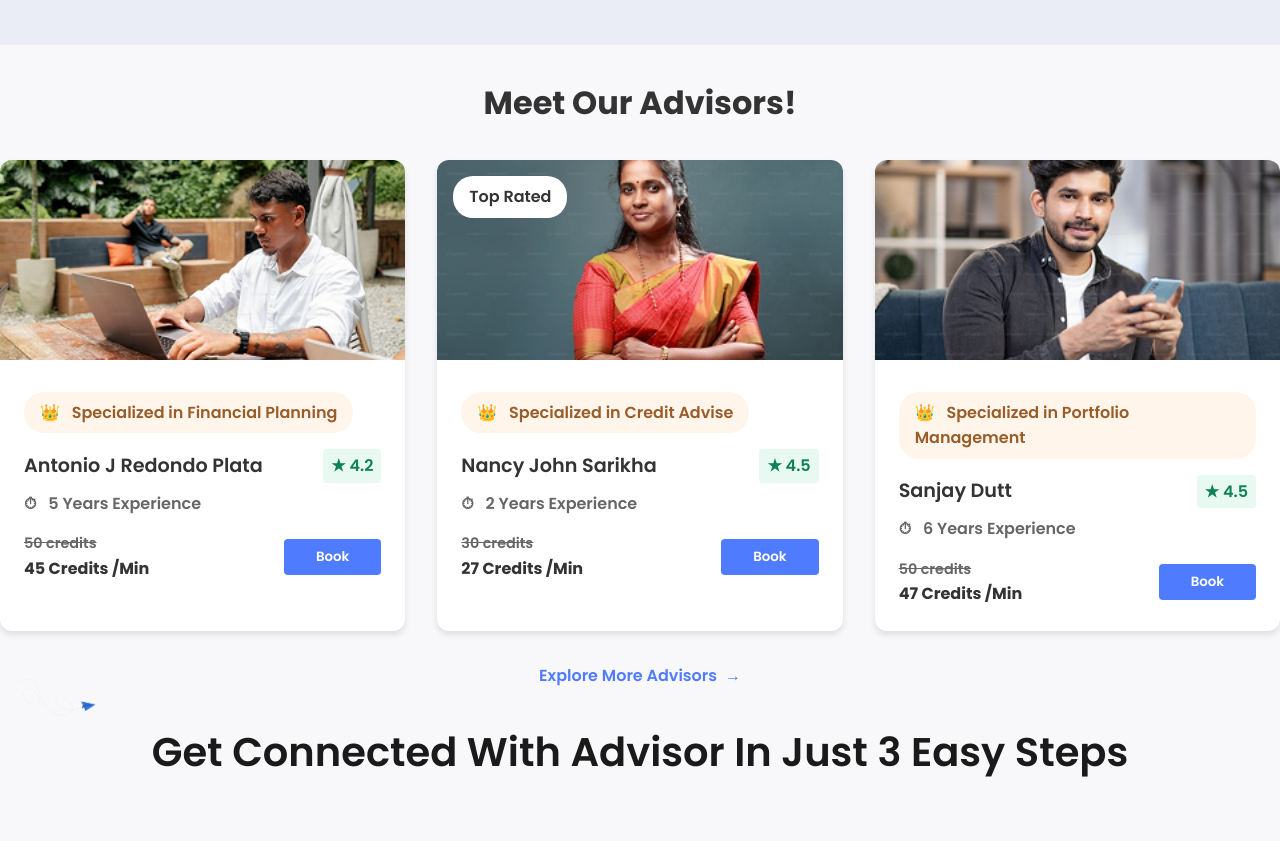
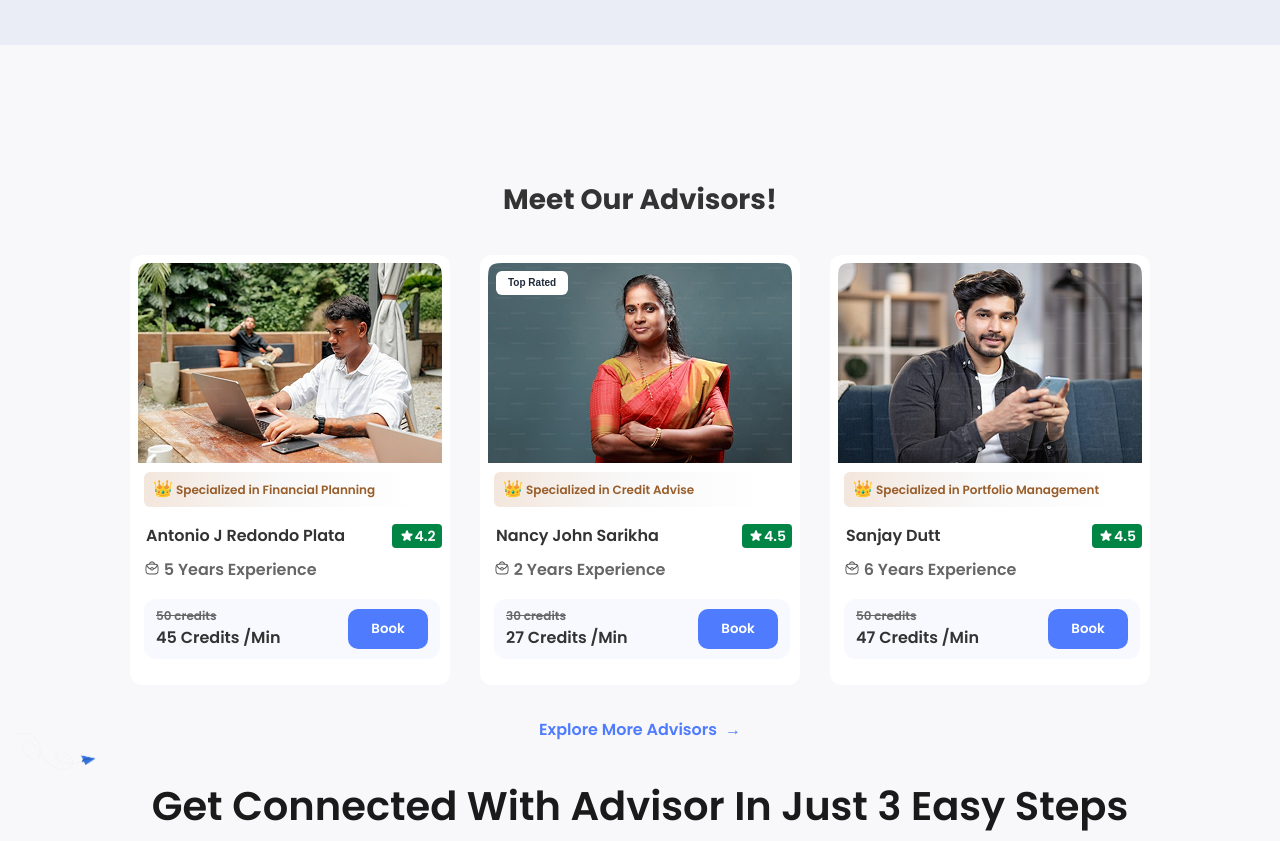
Before and after one commit to SHEIKABDULLAHPM/fynro-Landing-page, a plain HTML site: page index.html in a window 1280 px wide. Shown: the part 2159-3000 px from the top of the page. Drawn offline with Linux system fonts and the light colour scheme.

Commit message:
css added

```diff
--- a/index.html
+++ b/index.html
@@ -112,14 +112,14 @@
     <img src="src/Frame 1000003652.png" alt="Antonio J Redondo Plata" />
     <div class="advisor-info">
       <div class="specialization">
-        <span class="crown">👑</span> Specialized in Financial Planning
-      </div>
+        <span class="crown">👑</span> <span class="special">Specialized in Financial Planning
+        </div></span>
       <div class="name-rating">
         <h2>Antonio J Redondo Plata</h2>
-        <span class="rating"><span class="star">★</span> 4.2</span>
+        <span class="rating"><span class="star"><img src="src/Frame 1000003650.png" alt=""></span> 4.2</span>
       </div>
       <div class="experience">
-        <span class="clock">⏱</span> 5 Years Experience
+        <span class="clock"><img src="src/icons8-language (2) 1.png" alt=""> 5 Years Experience</span>
       </div>
       <div class="credits-section">
         <div class="credits">
@@ -132,18 +132,18 @@
   </div>
 
   <div class="advisor-card">
-    <div class="top-rated">Top Rated</div>
+    <div class="top-rated"><h3>Top Rated</h3></div>
     <img src="src/Rectangle 61040.png" alt="Nancy John Sarikha" />
     <div class="advisor-info">
       <div class="specialization">
-        <span class="crown">👑</span> Specialized in Credit Advise
-      </div>
+        <span class="crown">👑</span><span class="special">Specialized in Credit Advise
+        </div></span>
       <div class="name-rating">
         <h2>Nancy John Sarikha</h2>
-        <span class="rating"><span class="star">★</span> 4.5</span>
+        <span class="rating"><span class="star"><img src="src/Frame 1000003650.png" alt=""></span> 4.5</span>
       </div>
       <div class="experience">
-        <span class="clock">⏱</span> 2 Years Experience
+        <span class="clock"><img src="src/icons8-language (2) 1.png" alt=""> 2 Years Experience</span>
       </div>
       <div class="credits-section">
         <div class="credits">
@@ -159,14 +159,14 @@
     <img src="src/Frame 1000003652 (2).png" alt="Sanjay Dutt" />
     <div class="advisor-info">
       <div class="specialization">
-        <span class="crown">👑</span> Specialized in Portfolio Management
+        <span class="crown">👑</span><span class="special">Specialized in Portfolio Management</span>
       </div>
       <div class="name-rating">
         <h2>Sanjay Dutt</h2>
-        <span class="rating"><span class="star">★</span> 4.5</span>
+        <span class="rating"><span class="star"><img src="src/Frame 1000003650.png" alt=""></span> 4.5</span>
       </div>
       <div class="experience">
-        <span class="clock">⏱</span> 6 Years Experience
+        <span class="clock"><img src="src/icons8-language (2) 1.png" alt=""> 6 Years Experience</span>
       </div>
       <div class="credits-section">
         <div class="credits">
@@ -182,6 +182,7 @@
 <div class="explore-more">
   <a href="#">Explore More Advisors <span class="arrow">→</span></a>
 </div>
+</section>
 <section class="get-connected">
     <img src="src/Group arrow.png" alt="arrow" class="arrow-decoration">
     <h2 class="title">Get Connected With Advisor In Just 3 Easy Steps</h2>
--- a/styles.css
+++ b/styles.css
@@ -29,8 +29,19 @@ body {
   font-family: "Poppins", sans-serif;
   font-weight: 700;
   font-style: normal;
+  width: 100%;
 }
 
+.navbar-container {
+  width: 100%;
+  max-width: 1400px; /* Keeps content centered and prevents extreme stretching */
+  margin: 0 auto;
+  display: flex;
+  justify-content: space-between;
+  align-items: center;
+}
+
+/* Logo Section */
 .logo {
   display: flex;
   align-items: center;
@@ -39,6 +50,7 @@ body {
 
 .logo img {
   height: 32px;
+  width: auto;
 }
 
 .logo a {
@@ -46,9 +58,9 @@ body {
   color: #333;
   font-weight: bold;
   font-size: 1.5rem;
-
 }
 
+/* Navigation Links */
 .nav-links {
   display: flex;
   list-style: none;
@@ -65,22 +77,29 @@ body {
   color: #5b76f7;
 }
 
+/* Authentication Buttons */
 .auth-buttons {
   display: flex;
   gap: 1rem;
 }
 
+/* Login Button */
 .login-btn {
   padding: 0.5rem 1.5rem;
-
   background: none;
-    color:#5978ff;
+  color: #5978ff;
   cursor: pointer;
   border-radius: 10px;
-    border-style: solid;
-    border-color: #5978ff;
+  border: 2px solid #5978ff;
+  transition: background-color 0.3s, color 0.3s;
 }
 
+.login-btn:hover {
+  background-color: #5978ff;
+  color: white;
+}
+
+/* Get Started Button */
 .get-started-btn {
   padding: 0.5rem 1.5rem;
   border: none;
@@ -94,6 +113,8 @@ body {
 .get-started-btn:hover {
   background-color: #4a61d1;
 }
+
+
 
 .hero {
   display: flex;
@@ -271,27 +292,31 @@ body {
     color: #555;
     line-height: 1.5;
 }
-
-* {
-    box-sizing: border-box;
-    margin: 0;
-    padding: 0;
+.advisorhead{
+  font-size: 28px;
+  padding-top: 101px;
 }
 
 
 .advisor-grid {
-    display: grid;
-    grid-template-columns: repeat(auto-fit, minmax(300px, 1fr));
-    gap: 2rem;
+  display: flex;
+  flex-direction: row;
+  gap: 30px;
+  justify-content: center;
+  align-items: center;
   margin-bottom: 2rem;
 }
 
+
   .advisor-card {
     background: white;
+    overflow: hidden;
+    position: relative;
+    width: 320px;
+    height: 430px;
+    padding: 8px;
+    font-family: "poppins";
     border-radius: 12px;
-    overflow: hidden;
-    box-shadow: 0 4px 6px rgba(0, 0, 0, 0.1);
-    position: relative;
   }
 
   .advisor-card img {
@@ -305,25 +330,59 @@ body {
     top: 1rem;
     left: 1rem;
     background: white;
-    padding: 0.5rem 1rem;
-    border-radius: 20px;
+    padding: 0.25rem 0.75rem;
+    border-radius: 6px;
+    display: flex;
+    align-items: center;
+    justify-content: center;
+    width: fit-content;
+    height: 24px;
+}
+
+.top-rated h3 {
+    font-size: 10px;
+    font-weight: 600;
+    color: #1E293B;
+    margin: 0;
+    text-align: center;
+    font-family: "Arial", sans-serif;
 }
 
   .advisor-info {
-    padding: 1.5rem;
+    padding-top: 2px;
+    padding-left: 6px;
   }
 
   .specialization {
-    background: #FFF5EB;
+    display: flex;
+    align-items:start;
+    background-image: linear-gradient(to right,#f3e6dc ,#f8f8f8,#ffff
+    );
+
     color: #995D2A;
     padding: 0.5rem 1rem;
-    border-radius: 20px;
-    display: inline-block;
+    border-radius: 6px;
     margin-bottom: 1rem;
+    width: 272px;
+    min-height: 32px;
+
   }
 
 .crown {
-    margin-right: 0.5rem;
+  display: flex;
+  align-items: center;
+  justify-content: center;
+  width: 16px;
+  height: 16px;
+  font-size: 16px;
+  padding-right: 10px;
+}
+
+.special {
+    font-size: 12px;
+    white-space: nowrap;
+
+
 }
 
   .name-rating {
@@ -334,18 +393,33 @@ body {
   }
 
   .name-rating h2 {
-    font-size: 1.2rem;
+    font-size: 16px;
+    padding-left: 2px;
   }
 
   .rating {
-    background: #E7F9F0;
-    color: #0E815C;
+    display: flex;
+    align-items: center;
+    justify-content: center;
+    background-color: #008545;
+    color: #ffffff;
     padding: 0.25rem 0.5rem;
     border-radius: 4px;
+    width: 50px;
+    height: 24px;
+    font-size: 14px;
+    font-weight: 600;
+    text-align: center;
 }
+
 
   .star {
     color: #0E815C;
+  }
+  .star img{
+    width: 16px;
+    height: 16px;
+    padding-top: 5px;
   }
 
   .experience {
@@ -353,33 +427,45 @@ body {
     margin-bottom: 1rem;
   }
 
-  .clock {
-    margin-right: 0.5rem;
+
+  .clock img{
+    width: 16px;
+    height: 16px;
+    padding-top: 2px;
   }
 
   .credits-section {
     display: flex;
     justify-content: space-between;
     align-items: center;
+    background-color: #f7f9ff;
+    width: 296px;
+    height: 60px;
+    padding: 12px;
+    border-radius: 12px;
   }
 
   .original {
     color: #666;
     text-decoration: line-through;
-    font-size: 0.9rem;
+    font-size: 12px;
   }
 
   .per-min {
-    font-weight: bold;
+
+    font-size: 16px;
   }
 
   .book-btn {
     background: #4F7CFF;
     color: white;
     border: none;
-    padding: 0.5rem 2rem;
-    border-radius: 4px;
+
+    border-radius: 10px;
     cursor: pointer;
+    width: 80px;
+    height: 40px;
+    align-content: center;
   }
 
   .book-btn:hover {
@@ -402,9 +488,7 @@ body {
     transition: transform 0.2s;
   }
 
-  .explore-more a:hover .arrow {
-    transform: translateX(4px);
-  }
+
 
 .status {
     display: flex;
```
Also changed, not shown: src/Frame 1000003650.png (added). Lines whose indentation alone changed are shown as unchanged.
